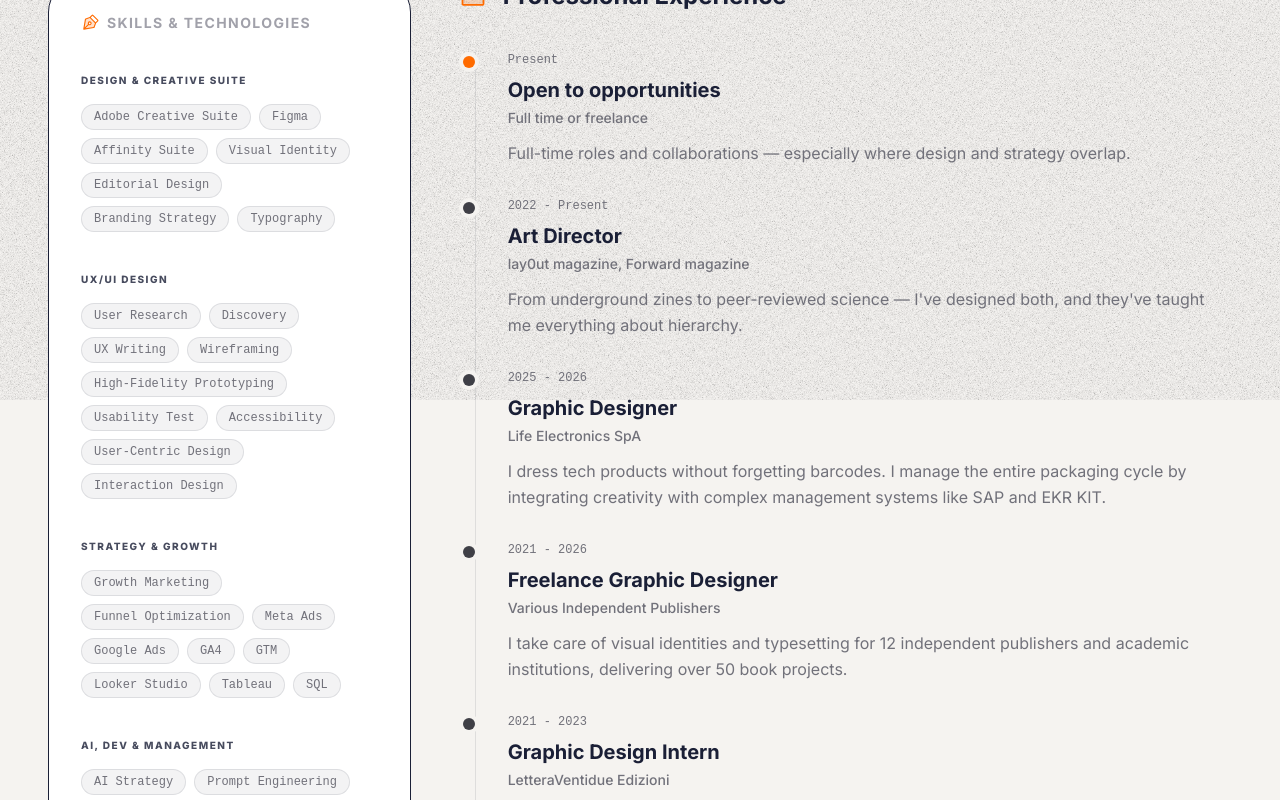
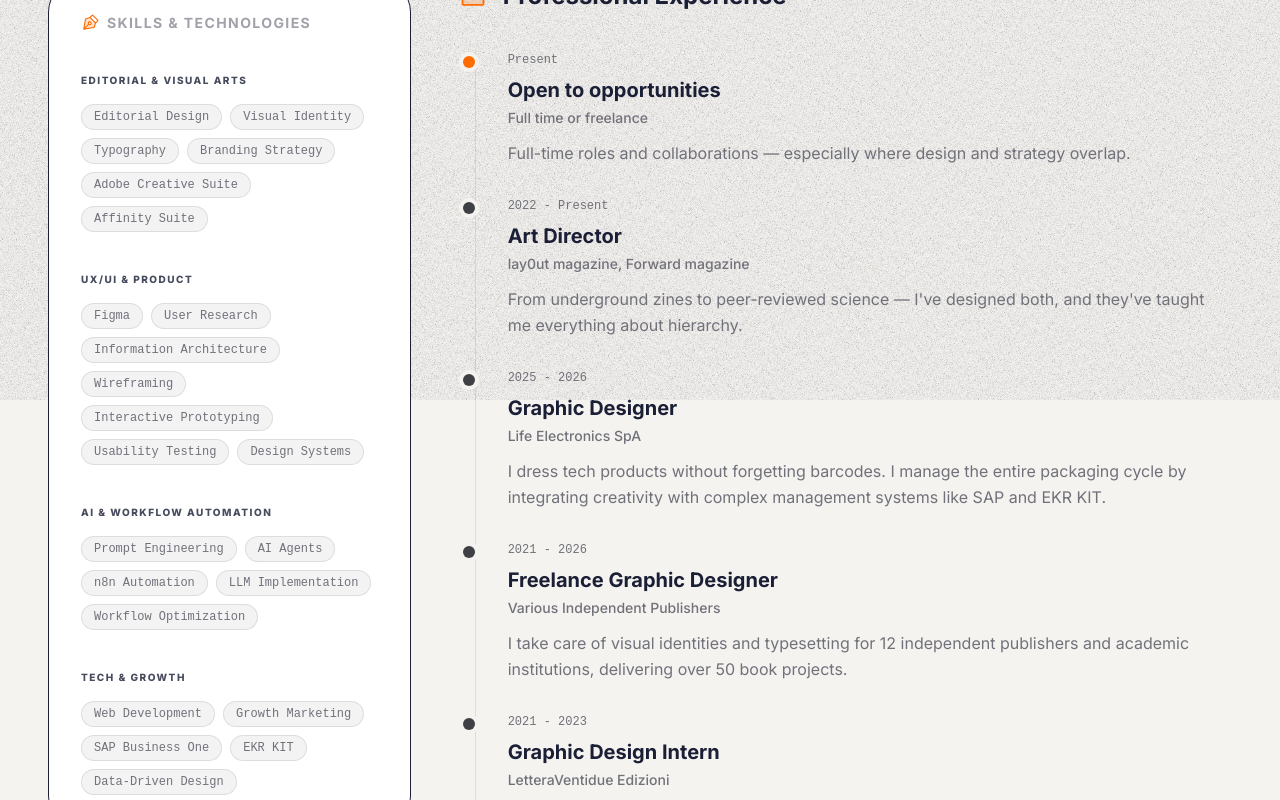
Before and after one commit to AlbertoScalia/portfolio, a React (Vite) app: page /#/bio in a window 1280 px wide. Shown: the part 400-1200 px from the top of the page. Built offline with nearby package versions, Linux system fonts and the light colour scheme.

Commit message:
Cut commit

```diff
--- a/src/components/ClientsMarquee.jsx
+++ b/src/components/ClientsMarquee.jsx
@@ -41,14 +41,11 @@ export default function ClientsMarquee() {
                                 width="192"
                                 height="80"
                                 // Ottimizzazione: caricamento pigro e decodifica asincrona
-                                loading="lazy"
                                 decoding="async"
                                 className="w-full h-auto object-contain pointer-events-none grayscale brightness-50 contrast-125"
                                 // Ottimizzazione: filtro applicato tramite CSS standard, limitando i calcoli GPU
                                 style={{
                                     filter: 'brightness(0) saturate(100%) invert(8%) sepia(21%) saturate(542%) hue-rotate(176deg) brightness(94%) contrast(92%)',
-                                    backfaceVisibility: 'hidden',
-                                    transform: 'translateZ(0)'
                                 }}
                             />
                         </div>
--- a/src/components/HeroParallax.jsx
+++ b/src/components/HeroParallax.jsx
@@ -55,7 +55,7 @@ export default function HeroParallax() {
                         className="flex flex-wrap gap-4 mt-4"
                     >
                         <Link to="/works">
-                            <MagneticButton                     className="inline-flex items-center justify-center px-8 py-4 font-sans font-bold rounded-full bg-accent text-white hover:bg-zinc-800 transition-all shadow-xl shadow-black/5">
+                            <MagneticButton className="inline-flex items-center justify-center px-8 py-4 font-sans font-bold rounded-full bg-accent text-white hover:bg-zinc-800 transition-all shadow-xl shadow-black/5">
                                 View projects
                             </MagneticButton>
                         </Link>
@@ -80,11 +80,13 @@ export default function HeroParallax() {
                         style={{ y: imageY }}
                         className="relative w-56 lg:w-80"
                     >
-                        <img
-                            src={`${import.meta.env.BASE_URL}assets/images/logo_sito.webp`}
-                            alt="Alberto Scalia Logo"
-                            className="w-full h-auto object-contain"
-                        />
+<img
+    src={`${import.meta.env.BASE_URL}assets/images/logo_sito.webp`}
+    alt="Alberto Scalia Logo"
+    className="w-full h-auto object-contain"
+    loading="eager" // Carica immediatamente perché è nella parte alta della pagina
+    decoding="async"
+/>
                     </motion.div>
                 </motion.div>
 
--- a/src/pages/Bio.jsx
+++ b/src/pages/Bio.jsx
@@ -47,11 +47,11 @@ export default function Bio() {
                         </h2>
 
 <div className="space-y-10">
-                            {/* Design & Creative Suite */}
+    {/* Core Design & Art Direction */}
     <div>
-                                <h3 className="text-[10px] text-blue uppercase font-black tracking-[0.15em] mb-4 opacity-80 group-hover:text-accent transition-colors">Design & Creative Suite</h3>
+        <h3 className="text-[10px] text-blue uppercase font-black tracking-[0.15em] mb-4 opacity-80 group-hover:text-accent transition-colors">Editorial & Visual Arts</h3>
         <div className="flex flex-wrap gap-2">
-                                    {["Adobe Creative Suite", "Figma", "Affinity Suite", "Visual Identity", "Editorial Design", "Branding Strategy", "Typography"].map(skill => (
+            {["Editorial Design", "Visual Identity", "Typography", "Branding Strategy", "Adobe Creative Suite", "Affinity Suite"].map(skill => (
                 <span key={skill} className="px-3 py-1 rounded-full bg-blue/5 border border-blue/10 text-xs font-mono text-zinc-500 whitespace-nowrap">
                     {skill}
                 </span>
@@ -59,11 +59,11 @@ export default function Bio() {
         </div>
     </div>
 
-                            {/* UX/UI Design */}
+    {/* Digital Product & UX */}
     <div>
-                                <h3 className="text-[10px] text-blue uppercase font-black tracking-[0.15em] mb-4 opacity-80 group-hover:text-accent transition-colors">UX/UI Design</h3>
+        <h3 className="text-[10px] text-blue uppercase font-black tracking-[0.15em] mb-4 opacity-80 group-hover:text-accent transition-colors">UX/UI & Product</h3>
         <div className="flex flex-wrap gap-2">
-                                    {["User Research", "Discovery", "UX Writing", "Wireframing", "High-Fidelity Prototyping", "Usability Test", "Accessibility", "User-Centric Design", "Interaction Design"].map(skill => (
+            {["Figma", "User Research", "Information Architecture", "Wireframing", "Interactive Prototyping", "Usability Testing", "Design Systems"].map(skill => (
                 <span key={skill} className="px-3 py-1 rounded-full bg-blue/5 border border-blue/10 text-xs font-mono text-zinc-500 whitespace-nowrap">
                     {skill}
                 </span>
@@ -71,11 +71,11 @@ export default function Bio() {
         </div>
     </div>
 
-                            {/* Strategy & Growth */}
+    {/* AI & Automation (Il tuo vero boost) */}
     <div>
-                                <h3 className="text-[10px] text-blue uppercase font-black tracking-[0.15em] mb-4 opacity-80 group-hover:text-accent transition-colors">Strategy & Growth</h3>
+        <h3 className="text-[10px] text-blue uppercase font-black tracking-[0.15em] mb-4 opacity-80 group-hover:text-accent transition-colors">AI & Workflow Automation</h3>
         <div className="flex flex-wrap gap-2">
-                                    {["Growth Marketing", "Funnel Optimization", "Meta Ads", "Google Ads", "GA4", "GTM", "Looker Studio", "Tableau", "SQL"].map(skill => (
+            {["Prompt Engineering", "AI Agents", "n8n Automation", "LLM Implementation", "Workflow Optimization"].map(skill => (
                 <span key={skill} className="px-3 py-1 rounded-full bg-blue/5 border border-blue/10 text-xs font-mono text-zinc-500 whitespace-nowrap">
                     {skill}
                 </span>
@@ -83,11 +83,11 @@ export default function Bio() {
         </div>
     </div>
 
-                            {/* AI, Dev & Management */}
+    {/* Marketing & Development */}
     <div>
-                                <h3 className="text-[10px] text-blue uppercase font-black tracking-[0.15em] mb-4 opacity-80 group-hover:text-accent transition-colors">AI, Dev & Management</h3>
+        <h3 className="text-[10px] text-blue uppercase font-black tracking-[0.15em] mb-4 opacity-80 group-hover:text-accent transition-colors">Tech & Growth</h3>
         <div className="flex flex-wrap gap-2">
-                                    {["AI Strategy", "Prompt Engineering", "AI Agents", "n8n Automation", "Web Development", "Responsive Design", "SAP B1", "EKR KIT"].map(skill => (
+            {["Web Development", "Growth Marketing", "SAP Business One", "EKR KIT", "Data-Driven Design"].map(skill => (
                 <span key={skill} className="px-3 py-1 rounded-full bg-blue/5 border border-blue/10 text-xs font-mono text-zinc-500 whitespace-nowrap">
                     {skill}
                 </span>
--- a/src/pages/Works.jsx
+++ b/src/pages/Works.jsx
@@ -60,40 +60,12 @@ const allProjects = [
         link: "https://www.flacoedizioni.com"
     },
     {
-        title: "Eclecta — Brand and Guidelines",
-        subtitle: "Brand identity development and editorial user manual consistent between print and web.",
-        image: "/portfolio/assets/images/project7.webp",
-        badges: ["Brand Identity", "Typography"],
-        link: "https://www.behance.net/gallery/122876217/Eclecta-marchio-e-norme-editoriali-"
-    },
-    {
         title: "Social Identity Socrates",
         subtitle: "Visual identity and creative strategy for cultural storytelling through sports.",
         image: "/portfolio/assets/images/project8.webp",
         badges: ["Social Media", "Branding"],
         link: "https://www.behance.net/gallery/210490221/Socrates-Sport-Storie-Societa"
     },
-    {
-        title: "Evaporato in una nuvola rossa",
-        subtitle: "Visual identity for an exhibition in memory of Fabrizio De André.",
-        image: "/portfolio/assets/images/project9.webp",
-        badges: ["Visual Art", "Photography"],
-        link: "https://www.behance.net/gallery/117560683/EVAPORATO-in-una-NUVOLA-ROSSA"
-    },
-    {
-        title: "Infographic - Ti faccio nero, buco!",
-        subtitle: "A visual deep dive into Black Holes, translating complex astrophysics into an accessible infographic.",
-        image: "/portfolio/assets/images/project11.webp",
-        badges: ["Infographic Design", "Data Visualization"],
-        link: "https://www.behance.net/gallery/121555913/Infographic-Ti-faccio-nero-buco"
-    },
-    {
-        title: "Il Destino della Terra",
-        subtitle: "An infographic illustrating the global pollution crisis and its environmental consequences.",
-        image: "/portfolio/assets/images/project10.webp",
-        badges: ["Infographic Design", "Data Visualization", "Environmental Design"],
-        link: "https://www.behance.net/gallery/116122765/Infographic-Il-Destino-della-Terra"
-    }
 ];
 
 export default function Works() {
```
Also changed, not shown: 4 other files (tests, documents, lock files or other folders). Lines whose indentation alone changed are shown as unchanged.
